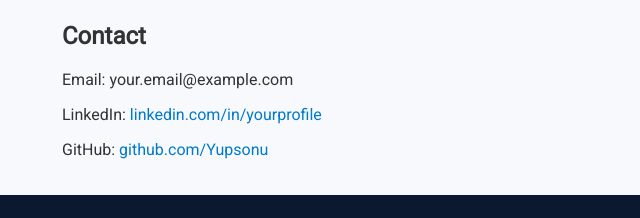
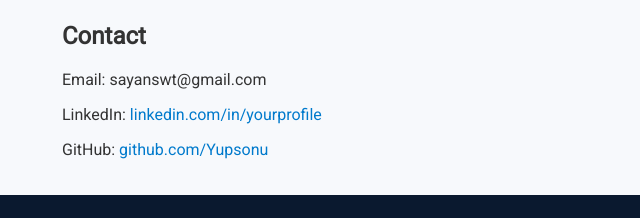
Before and after one commit to Yupsonu/sayan-kundu.github.io, a plain HTML site: page ml_portfolio_site.html in a window 1280 px wide. Shown: the part 478-696 px from the top of the page, 148-788 px from the left. Drawn offline with Linux system fonts and the light colour scheme.

Commit message:
Update ml_portfolio_site.html

```diff
--- a/ml_portfolio_site.html
+++ b/ml_portfolio_site.html
@@ -58,7 +58,7 @@
 
   <section>
     <h2>Contact</h2>
-    <p>Email: your.email@example.com</p>
+    <p>Email: sayanswt@gmail.com</p>
     <p>LinkedIn: <a href="www.linkedin.com/in/sayan-kundu-046125159" target="_blank">linkedin.com/in/yourprofile</a></p>
     <p>GitHub: <a href="https://github.com/Yupsonu" target="_blank">github.com/Yupsonu</a></p>
   </section>
```
